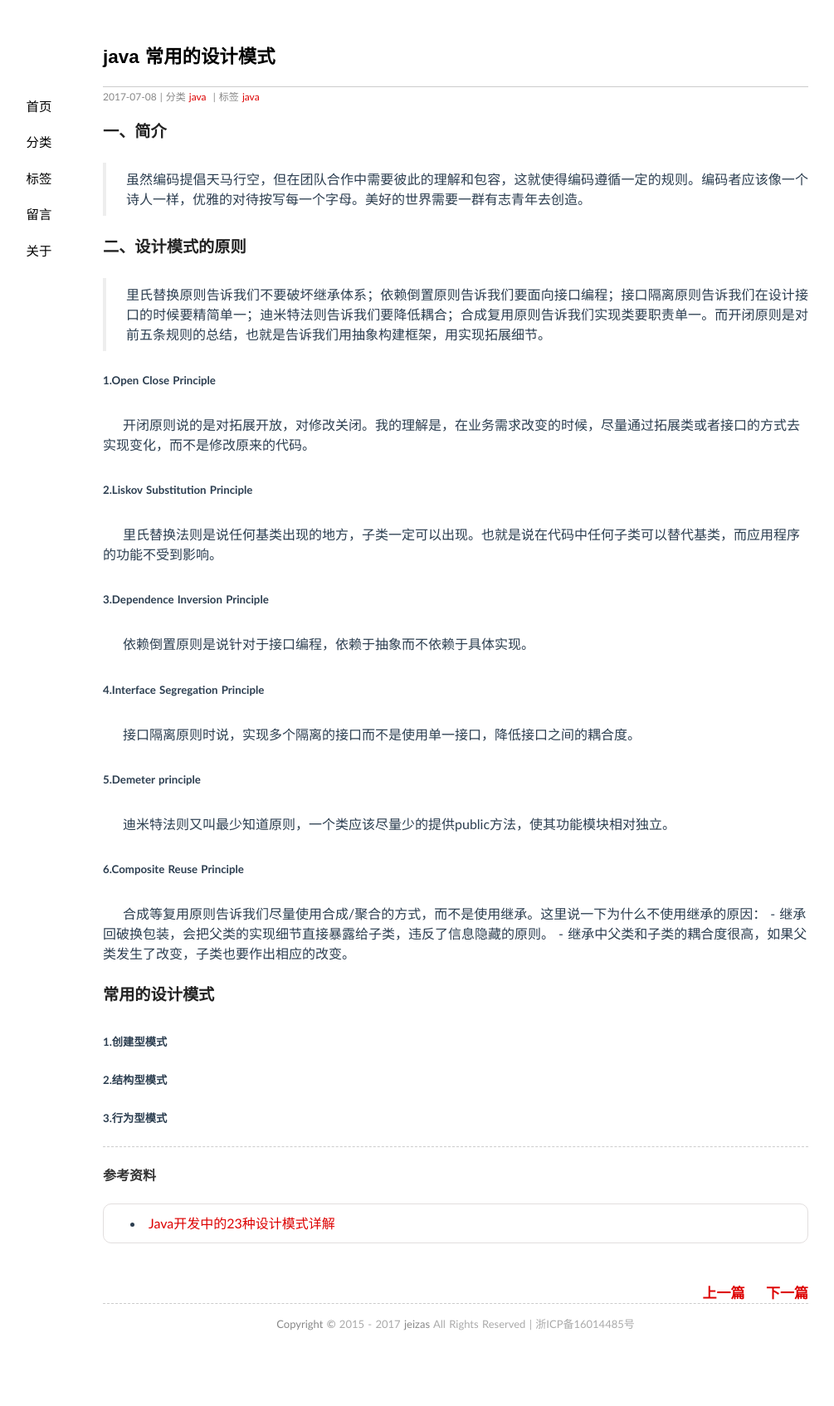
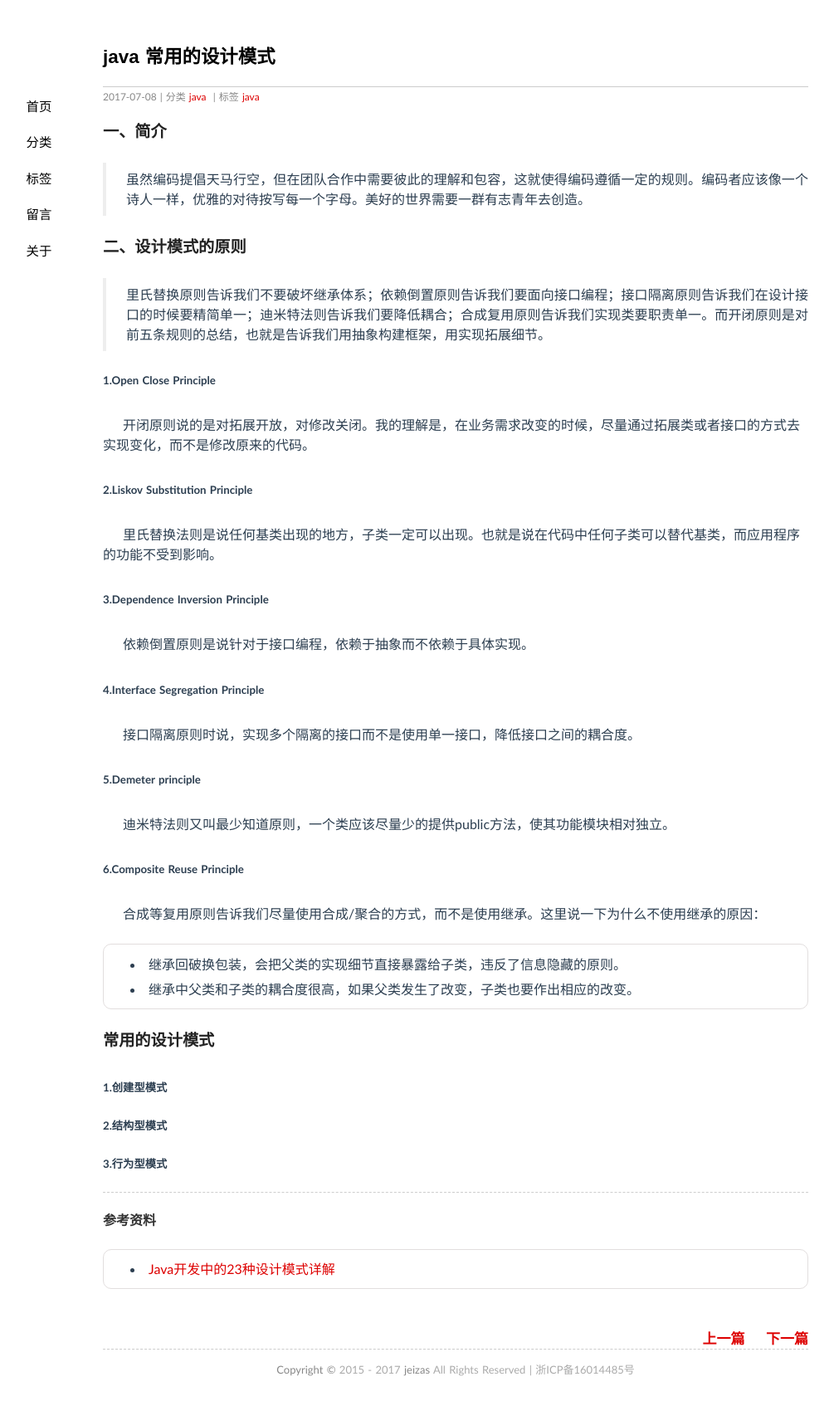
Before and after one commit to jeizas/jeizas.github.io, a Jekyll site: the page built from _posts/2017-07-08-java_design patterns.md, in a window 1280 px wide. Shown: the whole page at 83% size, without its empty margins (91-1096 px from the left). Built offline with Jekyll 4.4.1, drawn with Linux system fonts in a browser that asks for light colours; comment, search, counter and statistics services are not loaded; before the commit the page ends 1639 px from its top, so only the background shows below that.

```diff
--- a/_posts/2017-07-08-java_design patterns.md
+++ b/_posts/2017-07-08-java_design patterns.md
@@ -15,30 +15,25 @@ tags: java
 > 里氏替换原则告诉我们不要破坏继承体系；依赖倒置原则告诉我们要面向接口编程；接口隔离原则告诉我们在设计接口的时候要精简单一；迪米特法则告诉我们要降低耦合；合成复用原则告诉我们实现类要职责单一。而开闭原则是对前五条规则的总结，也就是告诉我们用抽象构建框架，用实现拓展细节。
 
 ##### 1.Open Close Principle
-
 &emsp;&emsp;开闭原则说的是对拓展开放，对修改关闭。我的理解是，在业务需求改变的时候，尽量通过拓展类或者接口的方式去实现变化，而不是修改原来的代码。
 
 ##### 2.Liskov Substitution Principle
-
 &emsp;&emsp;里氏替换法则是说任何基类出现的地方，子类一定可以出现。也就是说在代码中任何子类可以替代基类，而应用程序的功能不受到影响。
 
 ##### 3.Dependence Inversion Principle
-
 &emsp;&emsp;依赖倒置原则是说针对于接口编程，依赖于抽象而不依赖于具体实现。
 
 ##### 4.Interface Segregation Principle
-
 &emsp;&emsp;接口隔离原则时说，实现多个隔离的接口而不是使用单一接口，降低接口之间的耦合度。
 
 ##### 5.Demeter principle
-
 &emsp;&emsp;迪米特法则又叫最少知道原则，一个类应该尽量少的提供public方法，使其功能模块相对独立。
 
 ##### 6.Composite Reuse Principle
+&emsp;&emsp;合成等复用原则告诉我们尽量使用合成/聚合的方式，而不是使用继承。这里说一下为什么不使用继承的原因：
 
-&emsp;&emsp;合成等复用原则告诉我们尽量使用合成/聚合的方式，而不是使用继承。这里说一下为什么不使用继承的原因：
-	- 继承回破换包装，会把父类的实现细节直接暴露给子类，违反了信息隐藏的原则。
-	- 继承中父类和子类的耦合度很高，如果父类发生了改变，子类也要作出相应的改变。
+- 继承回破换包装，会把父类的实现细节直接暴露给子类，违反了信息隐藏的原则。
+- 继承中父类和子类的耦合度很高，如果父类发生了改变，子类也要作出相应的改变。
 
 ### 常用的设计模式
 
```
